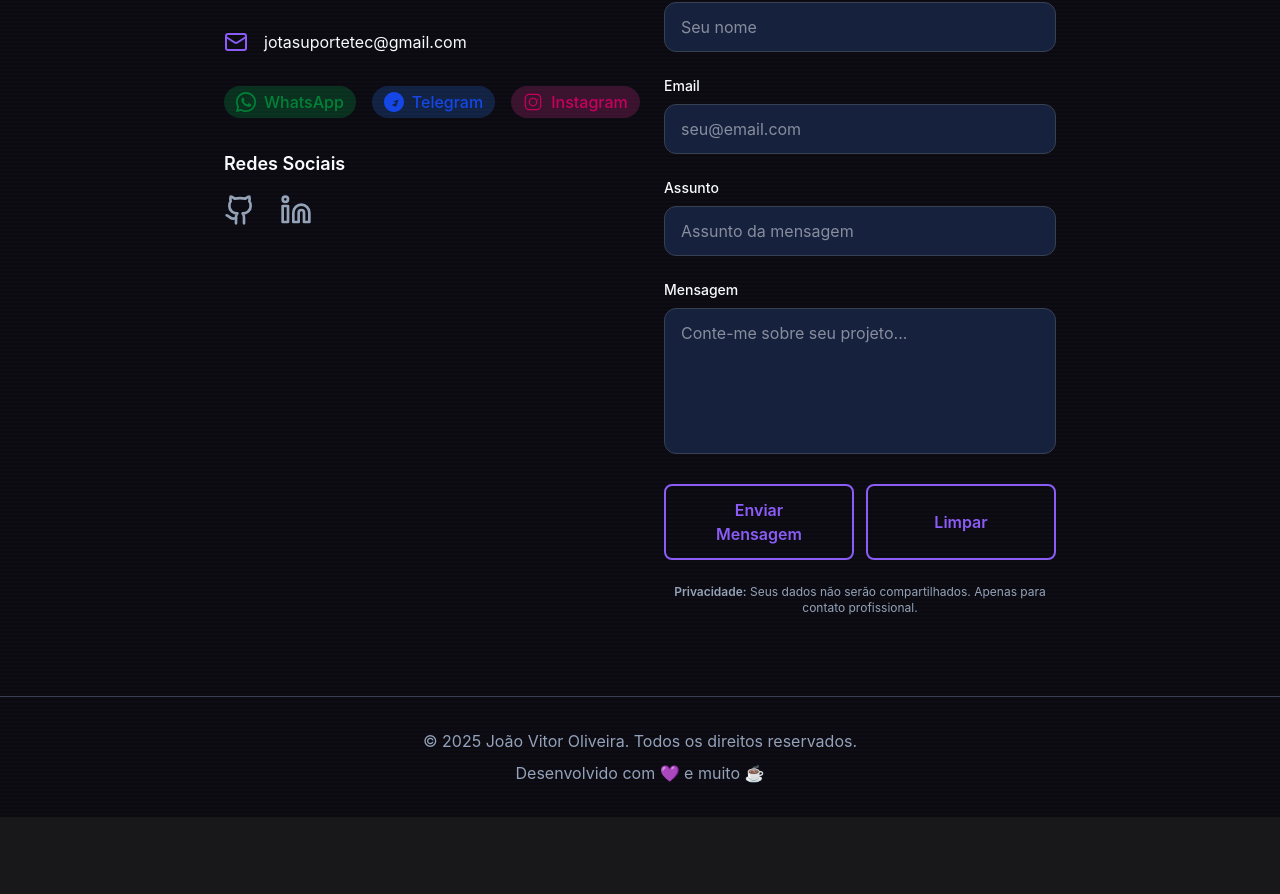
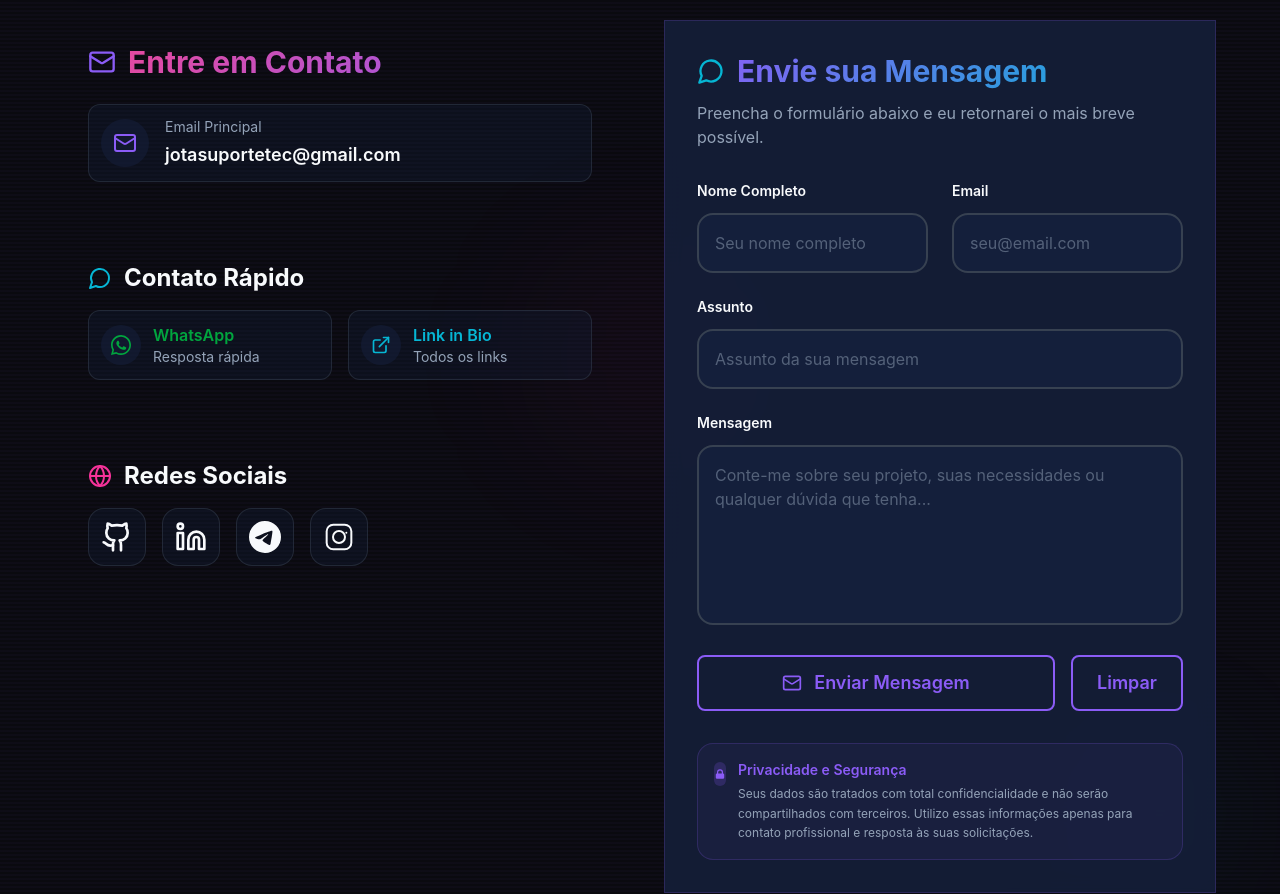
Before and after one commit to jotaveeo/portifolio-dev, a React (Vite) app: page / in a window 1280 px wide. Shown: the part 6273-7167 px from the top of the page. Before the commit the page ends 7090 px from the top, so only its background shows below. Built offline with nearby package versions, Linux system fonts and the light colour scheme; a web font is replaced by a local one.

Commit message:
atualização do formulário de contato e melhorias na seção de contato

```diff
--- a/src/App.jsx
+++ b/src/App.jsx
@@ -960,122 +960,225 @@ function App() {
       {/* Contact Section */}
       <section
         id="contact"
-        className="py-20 relative animate-fadein px-2 sm:px-4"
+        className="py-12 sm:py-16 lg:py-20 relative animate-fadein px-4 sm:px-6 lg:px-8"
       >
-        <div className="max-w-4xl mx-auto px-4 sm:px-6 lg:px-8">
-          <div className="text-center mb-16">
-            <h2 className="text-4xl lg:text-5xl font-bold gradient-text mb-4 righteous-regular">
+        {/* Background elements */}
+        <div className="absolute inset-0 pointer-events-none overflow-hidden">
+          <div className="absolute top-20 left-10 w-32 h-32 bg-primary/5 rounded-full blur-2xl"></div>
+          <div className="absolute bottom-20 right-10 w-40 h-40 bg-accent/5 rounded-full blur-3xl"></div>
+          <div className="absolute top-1/2 left-1/2 transform -translate-x-1/2 -translate-y-1/2 w-64 h-64 bg-pink-500/3 rounded-full blur-3xl"></div>
+        </div>
+
+        <div className="max-w-6xl mx-auto relative z-10">
+          <div className="text-center mb-8 sm:mb-12">
+            <h2 className="text-3xl sm:text-4xl lg:text-5xl xl:text-6xl font-bold gradient-text mb-3 sm:mb-4 righteous-regular">
               Vamos Trabalhar Juntos?
             </h2>
-            <p className="text-xl text-muted-foreground max-w-3xl mx-auto bree-serif-regular">
-              Pronto para transformar sua ideia em realidade? Entre em contato!
+            <p className="text-lg sm:text-xl lg:text-2xl text-muted-foreground max-w-4xl mx-auto leading-relaxed bree-serif-regular px-4">
+              Pronto para transformar sua ideia em realidade? Entre em contato e vamos criar algo incrível juntos!
             </p>
           </div>
 
-          <div className="grid grid-cols-1 md:grid-cols-2 gap-8 md:gap-12">
-            <div className="space-y-8">
-              <div>
-                <h3 className="text-2xl font-bold mb-6 gradient-text-secondary">
+          <div className="grid grid-cols-1 lg:grid-cols-2 gap-6 lg:gap-12">
+            {/* Contact Info */}
+            <div className="space-y-6 lg:space-y-8">
+              {/* Main Contact Info */}
+              <div className="card p-5 sm:p-6">
+                <h3 className="text-2xl sm:text-3xl font-bold mb-4 sm:mb-6 gradient-text-secondary flex items-center gap-3">
+                  <Mail className="w-7 h-7 text-primary" />
                   Entre em Contato
                 </h3>
                 <div className="space-y-4">
-                  <div className="flex items-center gap-4">
+                  <div className="flex items-center gap-4 p-3 rounded-lg bg-card/30 border border-border/50 hover:bg-card/50 hover:border-border transition-colors">
+                    <div className="w-12 h-12 bg-card/50 rounded-full flex items-center justify-center group-hover:scale-110 transition-transform duration-300">
                       <Mail className="w-6 h-6 text-primary" />
-                    <span>jotasuportetec@gmail.com</span>
                     </div>
-                  {/* <div className="flex items-center gap-4">
-                    <MessageCircle className="w-6 h-6 text-accent" />
-                    <span>+55 (88) 9746-0356</span>
-                  </div> */}
+                    <div>
+                      <p className="text-sm text-muted-foreground mb-1">Email Principal</p>
+                      <a
+                        href="mailto:jotasuportetec@gmail.com"
+                        className="text-lg font-semibold hover:text-primary transition-colors"
+                      >
+                        jotasuportetec@gmail.com
+                      </a>
+                    </div>
+                  </div>
                 </div>
               </div>
 
-              <div className="mt-4 flex gap-4 justify-left">
+              {/* Quick Contact Methods */}
+              <div className="card p-5 sm:p-6">
+                <h4 className="text-xl sm:text-2xl font-bold mb-4 text-foreground flex items-center gap-3">
+                  <MessageCircle className="w-6 h-6 text-accent" />
+                  Contato Rápido
+                </h4>
+                <div className="grid grid-cols-1 sm:grid-cols-2 gap-4">
                   <a
                     href="https://wa.me/558897460356"
                     target="_blank"
                     rel="noopener noreferrer"
-                  className="flex items-center gap-2 px-3 py-1 bg-green-500/20 text-green-700 rounded-full font-medium hover:bg-green-500/40 transition-colors"
+                    className="group flex items-center gap-3 p-3 bg-card/30 border border-border/50 rounded-lg hover:bg-card/50 hover:border-border transition-all duration-300"
                   >
+                    <div className="w-10 h-10 bg-card/50 rounded-full flex items-center justify-center group-hover:bg-card/70 transition-all duration-300 group-hover:scale-110">
                       <svg
                         width="20"
                         height="20"
                         fill="currentColor"
                         viewBox="0 0 24 24"
+                        className="text-green-600"
                       >
                         <path d="M20.52 3.48A11.94 11.94 0 0 0 12 0C5.37 0 0 5.37 0 12c0 2.12.56 4.19 1.62 6.01L0 24l6.18-1.62A11.94 11.94 0 0 0 12 24c6.63 0 12-5.37 12-12 0-3.19-1.24-6.19-3.48-8.52zM12 22c-1.85 0-3.67-.5-5.26-1.44l-.37-.22-3.67.97.98-3.58-.24-.37A9.94 9.94 0 0 1 2 12c0-5.52 4.48-10 10-10s10 4.48 10 10-4.48 10-10 10zm5.13-7.47c-.28-.14-1.65-.81-1.9-.9-.25-.09-.43-.14-.61.14-.18.28-.7.9-.86 1.08-.16.18-.32.2-.6.07-.28-.14-1.18-.44-2.25-1.4-.83-.74-1.39-1.65-1.55-1.93-.16-.28-.02-.43.12-.57.13-.13.28-.34.42-.51.14-.17.18-.29.28-.48.09-.19.05-.36-.02-.5-.07-.14-.61-1.47-.84-2.01-.22-.54-.45-.47-.61-.48-.16-.01-.36-.01-.56-.01-.19 0-.5.07-.76.36-.26.28-1 1-.97 2.43.03 1.43 1.04 2.81 1.19 3 .15.19 2.05 3.14 5.01 4.28.7.24 1.25.38 1.68.49.7.18 1.34.15 1.84.09.56-.07 1.65-.67 1.89-1.32.23-.65.23-1.21.16-1.32-.07-.11-.25-.18-.53-.32z" />
                       </svg>
-                  WhatsApp
+                    </div>
+                    <div>
+                      <p className="font-semibold text-green-600 group-hover:text-green-500">WhatsApp</p>
+                      <p className="text-sm text-muted-foreground">Resposta rápida</p>
+                    </div>
+                  </a>
+
+                  <a
+                    href="/bio"
+                    className="group flex items-center gap-3 p-3 bg-card/30 border border-border/50 rounded-lg hover:bg-card/50 hover:border-border transition-all duration-300"
+                  >
+                    <div className="w-10 h-10 bg-card/50 rounded-full flex items-center justify-center group-hover:bg-card/70 transition-all duration-300 group-hover:scale-110">
+                      <ExternalLink className="w-5 h-5 text-accent" />
+                    </div>
+                    <div>
+                      <p className="font-semibold text-accent group-hover:text-accent/80">Link in Bio</p>
+                      <p className="text-sm text-muted-foreground">Todos os links</p>
+                    </div>
+                  </a>
+                </div>
+              </div>
+
+              {/* Social Networks */}
+              <div className="card p-5 sm:p-6">
+                <h4 className="text-xl sm:text-2xl font-bold mb-4 text-foreground flex items-center gap-3">
+                  <Globe className="w-6 h-6 text-pink-500" />
+                  Redes Sociais
+                </h4>
+                <div className="flex justify-center sm:justify-start space-x-4">
+                  <a
+                    href="https://github.com/jotaveeo"
+                    target="_blank"
+                    rel="noopener noreferrer"
+                    className="group"
+                  >
+                    <div className="p-3 rounded-xl border border-border/50 group-hover:border-primary transition-all group-hover:neon-glow bg-card/30 group-hover:bg-card/50 group-hover:scale-110">
+                      <Github className="w-8 h-8 group-hover:text-primary transition-colors" />
+                    </div>
+                  </a>
+                  <a
+                    href="https://www.linkedin.com/in/jotaveeodev"
+                    target="_blank"
+                    rel="noopener noreferrer"
+                    className="group"
+                  >
+                    <div className="p-3 rounded-xl border border-border/50 group-hover:border-accent transition-all group-hover:neon-glow-blue bg-card/30 group-hover:bg-card/50 group-hover:scale-110">
+                      <Linkedin className="w-8 h-8 group-hover:text-accent transition-colors" />
+                    </div>
                   </a>
                   <a
                     href="https://t.me/jotaveeo"
                     target="_blank"
                     rel="noopener noreferrer"
-                  className="flex items-center gap-2 px-3 py-1 bg-blue-500/20 text-blue-700 rounded-full font-medium hover:bg-blue-500/40 transition-colors"
+                    className="group"
                   >
+                    <div className="p-3 rounded-xl border border-border/50 group-hover:border-blue-500 transition-all group-hover:neon-glow-blue bg-card/30 group-hover:bg-card/50 group-hover:scale-110">
                       <svg
-                    width="20"
-                    height="20"
+                        width="32"
+                        height="32"
                         fill="currentColor"
                         viewBox="0 0 24 24"
+                        className="text-foreground group-hover:text-blue-500 transition-colors"
                       >
-                    <path d="M12 0C5.371 0 0 5.371 0 12c0 6.629 5.371 12 12 12s12-5.371 12-12c0-6.629-5.371-12-12-12zm5.707 8.293l-2.829 8.485c-.211.633-.764.822-1.293.633l-2.485-1.004-1.197-.484c-.492-.201-.504-.482.104-.682l.293-.098 4.262-1.801c.201-.082.412-.271.133-.389l-3.262-1.293c-.211-.082-.482-.271-.104-.389l6.293-2.293c.482-.201.764.201.633.633z" />
+                        <path d="M11.944 0A12 12 0 0 0 0 12a12 12 0 0 0 12 12 12 12 0 0 0 12-12A12 12 0 0 0 12 0a12 12 0 0 0-.056 0zm4.962 7.224c.1-.002.321.023.465.14a.506.506 0 0 1 .171.325c.016.093.036.306.02.472-.18 1.898-.962 6.502-1.36 8.627-.168.9-.499 1.201-.82 1.23-.696.065-1.225-.46-1.9-.902-1.056-.693-1.653-1.124-2.678-1.8-1.185-.78-.417-1.21.258-1.91.177-.184 3.247-2.977 3.307-3.23.007-.032.014-.15-.056-.212s-.174-.041-.249-.024c-.106.024-1.793 1.14-5.061 3.345-.48.33-.913.49-1.302.48-.428-.008-1.252-.241-1.865-.44-.752-.245-1.349-.374-1.297-.789.027-.216.325-.437.893-.663 3.498-1.524 5.83-2.529 6.998-3.014 3.332-1.386 4.025-1.627 4.476-1.635z"/>
                       </svg>
-                  Telegram
+                    </div>
                   </a>
                   <a
                     href="https://www.instagram.com/joaovitorroliveeira/"
                     target="_blank"
                     rel="noopener noreferrer"
-                  className="flex items-center gap-2 px-3 py-1 bg-pink-500/20 text-pink-700 rounded-full font-medium hover:bg-pink-500/40 transition-colors"
+                    className="group"
                   >
+                    <div className="p-3 rounded-xl border border-border/50 group-hover:border-pink-500 transition-all group-hover:neon-glow-pink bg-card/30 group-hover:bg-card/50 group-hover:scale-110">
                       <svg
-                    width="20"
-                    height="20"
+                        width="32"
+                        height="32"
                         fill="currentColor"
                         viewBox="0 0 24 24"
+                        className="text-foreground group-hover:text-pink-500 transition-colors"
                       >
                         <path d="M7.75 2h8.5A5.75 5.75 0 0 1 22 7.75v8.5A5.75 5.75 0 0 1 16.25 22h-8.5A5.75 5.75 0 0 1 2 16.25v-8.5A5.75 5.75 0 0 1 7.75 2Zm0 1.5A4.25 4.25 0 0 0 3.5 7.75v8.5A4.25 4.25 0 0 0 7.75 20.5h8.5a4.25 4.25 0 0 0 4.25-4.25v-8.5A4.25 4.25 0 0 0 16.25 3.5h-8.5Zm4.25 3.25a5.25 5.25 0 1 1 0 10.5a5.25 5.25 0 0 1 0-10.5Zm0 1.5a3.75 3.75 0 1 0 0 7.5a3.75 3.75 0 0 0 0-7.5Zm5.5-.25a.75.75 0 1 1 0 1.5a.75.75 0 0 1 0-1.5Z" />
                       </svg>
-                  Instagram
-                </a>
-
                     </div>
-
-              <div>
-                <h4 className="text-lg font-semibold mb-4">Redes Sociais</h4>
-                <div className="flex space-x-6">
-                  <a
-                    href="https://github.com/jotaveeo"
-                    className="text-muted-foreground hover:text-primary transition-colors"
-                  >
-                    <Github className="w-8 h-8" />
-                  </a>
-                  <a
-                    href="https://www.linkedin.com/in/jotaveeodev"
-                    className="text-muted-foreground hover:text-primary transition-colors"
-                  >
-                    <Linkedin className="w-8 h-8" />
                   </a>
                 </div>
               </div>
             </div>
 
+            {/* Contact Form */}
             {isSent ? (
-              <div className="text-center text-green-500 text-lg font-semibold">
-                <span>Mensagem enviada com sucesso!</span>
-                <div className="mt-4 text-muted-foreground text-base">
+              <div className="card-cyberpunk p-8 sm:p-12 text-center">
+                <div className="w-20 h-20 bg-card/50 rounded-full flex items-center justify-center mx-auto mb-6">
+                  <svg
+                    className="w-10 h-10 text-green-500"
+                    fill="none"
+                    stroke="currentColor"
+                    viewBox="0 0 24 24"
+                  >
+                    <path
+                      strokeLinecap="round"
+                      strokeLinejoin="round"
+                      strokeWidth={2}
+                      d="M5 13l4 4L19 7"
+                    />
+                  </svg>
+                </div>
+                <h3 className="text-2xl sm:text-3xl font-bold text-green-500 mb-4">
+                  Mensagem Enviada!
+                </h3>
+                <p className="text-lg text-muted-foreground mb-6">
                   Obrigado pelo contato! Em breve você receberá uma resposta. 😊
+                </p>
+                <div className="flex flex-col sm:flex-row gap-4 justify-center">
+                  <button
+                    onClick={() => setIsSent(false)}
+                    className="btn-neon"
+                  >
+                    Enviar Nova Mensagem
+                  </button>
+                  <a
+                    href="https://wa.me/558897460356"
+                    target="_blank"
+                    rel="noopener noreferrer"
+                    className="btn-neon bg-green-500/20 text-green-400 border-green-500/50 hover:bg-green-500/30"
+                  >
+                    WhatsApp Direto
+                  </a>
                 </div>
               </div>
             ) : (
+              <div className="card-cyberpunk p-6 sm:p-8">
+                <div className="mb-6 sm:mb-8">
+                  <h3 className="text-2xl sm:text-3xl font-bold gradient-text mb-3 flex items-center gap-3">
+                    <MessageCircle className="w-7 h-7 text-accent" />
+                    Envie sua Mensagem
+                  </h3>
+                  <p className="text-muted-foreground">
+                    Preencha o formulário abaixo e eu retornarei o mais breve possível.
+                  </p>
+                </div>
+
                 <form className="space-y-6" onSubmit={handleContactSubmit}>
+                  <div className="grid grid-cols-1 sm:grid-cols-2 gap-6">
                     <div>
                       <label
                         htmlFor="from_name"
-                    className="block text-sm font-medium mb-2"
+                        className="block text-sm font-semibold mb-3 text-foreground"
                       >
-                    Nome
+                        Nome Completo
                       </label>
                       <input
                         type="text"
@@ -1083,18 +1186,19 @@ function App() {
                         name="from_name"
                         value={formData.from_name}
                         onChange={handleContactChange}
-                    className={`w-full px-4 py-3 bg-card border rounded-lg focus:ring-2 focus:ring-primary focus:border-transparent transition-all ${formData.from_name === "" && errorMsg
-                        ? "border-red-500"
-                        : "border-border"
+                        className={`w-full px-4 py-4 bg-card/80 border-2 rounded-xl focus:ring-2 focus:ring-primary focus:border-transparent transition-all duration-300 placeholder-muted-foreground/50 ${
+                          formData.from_name === "" && errorMsg
+                            ? "border-red-500 focus:ring-red-500"
+                            : "border-border hover:border-primary/50"
                         }`}
-                    placeholder="Seu nome"
+                        placeholder="Seu nome completo"
                         required
                       />
                     </div>
                     <div>
                       <label
                         htmlFor="email"
-                    className="block text-sm font-medium mb-2"
+                        className="block text-sm font-semibold mb-3 text-foreground"
                       >
                         Email
                       </label>
@@ -1104,18 +1208,21 @@ function App() {
                         name="email"
                         value={formData.email}
                         onChange={handleContactChange}
-                    className={`w-full px-4 py-3 bg-card border rounded-lg focus:ring-2 focus:ring-primary focus:border-transparent transition-all ${formData.email === "" && errorMsg
-                        ? "border-red-500"
-                        : "border-border"
+                        className={`w-full px-4 py-4 bg-card/80 border-2 rounded-xl focus:ring-2 focus:ring-primary focus:border-transparent transition-all duration-300 placeholder-muted-foreground/50 ${
+                          formData.email === "" && errorMsg
+                            ? "border-red-500 focus:ring-red-500"
+                            : "border-border hover:border-primary/50"
                         }`}
                         placeholder="seu@email.com"
                         required
                       />
                     </div>
+                  </div>
+
                   <div>
                     <label
                       htmlFor="subject"
-                    className="block text-sm font-medium mb-2"
+                      className="block text-sm font-semibold mb-3 text-foreground"
                     >
                       Assunto
                     </label>
@@ -1125,18 +1232,20 @@ function App() {
                       name="subject"
                       value={formData.subject}
                       onChange={handleContactChange}
-                    className={`w-full px-4 py-3 bg-card border rounded-lg focus:ring-2 focus:ring-primary focus:border-transparent transition-all ${formData.subject === "" && errorMsg
-                        ? "border-red-500"
-                        : "border-border"
+                      className={`w-full px-4 py-4 bg-card/80 border-2 rounded-xl focus:ring-2 focus:ring-primary focus:border-transparent transition-all duration-300 placeholder-muted-foreground/50 ${
+                        formData.subject === "" && errorMsg
+                          ? "border-red-500 focus:ring-red-500"
+                          : "border-border hover:border-primary/50"
                       }`}
-                    placeholder="Assunto da mensagem"
+                      placeholder="Assunto da sua mensagem"
                       required
                     />
                   </div>
+
                   <div>
                     <label
                       htmlFor="message"
-                    className="block text-sm font-medium mb-2"
+                      className="block text-sm font-semibold mb-3 text-foreground"
                     >
                       Mensagem
                     </label>
@@ -1145,45 +1254,73 @@ function App() {
                       name="message"
                       value={formData.message}
                       onChange={handleContactChange}
-                    rows={5}
-                    className={`w-full px-4 py-3 bg-card border rounded-lg focus:ring-2 focus:ring-primary focus:border-transparent transition-all resize-none ${formData.message === "" && errorMsg
-                        ? "border-red-500"
-                        : "border-border"
+                      rows={6}
+                      className={`w-full px-4 py-4 bg-card/80 border-2 rounded-xl focus:ring-2 focus:ring-primary focus:border-transparent transition-all duration-300 resize-none placeholder-muted-foreground/50 ${
+                        formData.message === "" && errorMsg
+                          ? "border-red-500 focus:ring-red-500"
+                          : "border-border hover:border-primary/50"
                       }`}
-                    placeholder="Conte-me sobre seu projeto..."
+                      placeholder="Conte-me sobre seu projeto, suas necessidades ou qualquer dúvida que tenha..."
                       required
                     />
                   </div>
+
                   {errorMsg && (
-                  <div className="w-full text-center text-red-500 font-semibold py-2 rounded bg-red-100 border border-red-300 animate-fadein">
+                    <div className="w-full text-center text-red-500 font-semibold py-4 px-6 rounded-xl bg-red-500/10 border-2 border-red-500/20 animate-fadein">
+                      <div className="flex items-center justify-center gap-2">
+                        <svg className="w-5 h-5" fill="currentColor" viewBox="0 0 20 20">
+                          <path fillRule="evenodd" d="M18 10a8 8 0 11-16 0 8 8 0 0116 0zm-7 4a1 1 0 11-2 0 1 1 0 012 0zm-1-9a1 1 0 00-1 1v4a1 1 0 102 0V6a1 1 0 00-1-1z" clipRule="evenodd" />
+                        </svg>
                         {errorMsg}
                       </div>
+                    </div>
                   )}
-                <div className="flex gap-3">
+
+                  <div className="flex flex-col sm:flex-row gap-4">
                     <button
                       type="submit"
-                    className="w-full btn-neon flex items-center justify-center gap-2"
+                      className="flex-1 btn-neon flex items-center justify-center gap-3 py-4 text-lg font-semibold"
                       disabled={isLoading}
                     >
-                    {isLoading && (
+                      {isLoading ? (
+                        <>
                           <span className="inline-block w-5 h-5 border-2 border-primary border-t-transparent rounded-full animate-spin"></span>
+                          Enviando...
+                        </>
+                      ) : (
+                        <>
+                          <Mail className="w-5 h-5" />
+                          Enviar Mensagem
+                        </>
                       )}
-                    Enviar Mensagem
                     </button>
                     <button
                       type="button"
-                    className="w-full btn-neon bg-muted-foreground text-background"
+                      className="flex-1 sm:flex-none btn-neon bg-muted/20 text-muted-foreground border-muted/50 hover:bg-muted/30 py-4 text-lg font-semibold"
                       onClick={handleClearForm}
                     >
                       Limpar
                     </button>
                   </div>
 
-                <div className="mt-6 text-xs text-muted-foreground text-center">
-                  <span className="font-semibold">Privacidade:</span> Seus dados
-                  não serão compartilhados. Apenas para contato profissional.
+                  <div className="mt-8 p-4 bg-primary/5 border border-primary/20 rounded-xl">
+                    <div className="flex items-start gap-3">
+                      <div className="w-6 h-6 bg-primary/20 rounded-full flex items-center justify-center mt-0.5">
+                        <svg className="w-3 h-3 text-primary" fill="currentColor" viewBox="0 0 20 20">
+                          <path fillRule="evenodd" d="M5 9V7a5 5 0 0110 0v2a2 2 0 012 2v5a2 2 0 01-2 2H5a2 2 0 01-2-2v-5a2 2 0 012-2zm8-2v2H7V7a3 3 0 016 0z" clipRule="evenodd" />
+                        </svg>
+                      </div>
+                      <div>
+                        <p className="text-sm font-semibold text-primary mb-1">Privacidade e Segurança</p>
+                        <p className="text-xs text-muted-foreground leading-relaxed">
+                          Seus dados são tratados com total confidencialidade e não serão compartilhados com terceiros.
+                          Utilizo essas informações apenas para contato profissional e resposta às suas solicitações.
+                        </p>
+                      </div>
+                    </div>
                   </div>
                 </form>
+              </div>
             )}
           </div>
         </div>
```
Also changed, not shown: index.html (+32 -8 lines). Lines whose indentation alone changed are shown as unchanged.
